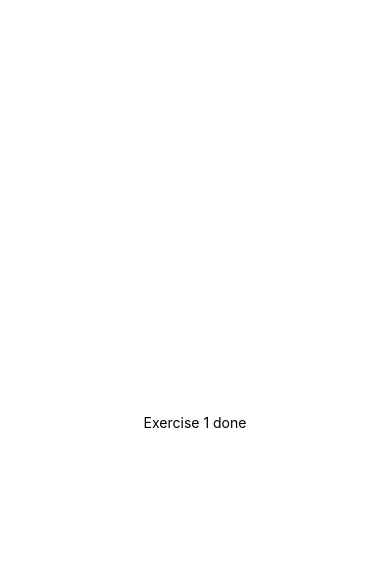
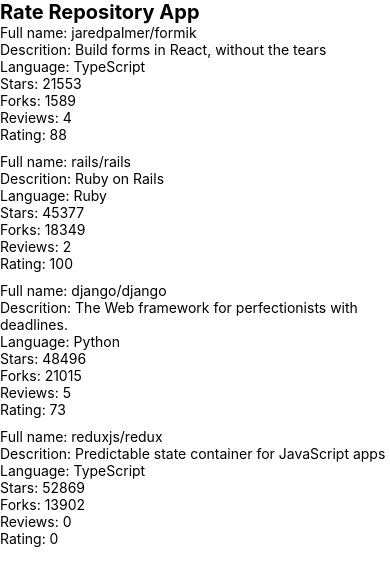
Before and after one commit to jipeso/rate-repository-app, a React Native app: screen / in a window 390 px wide. Shown: the top 586 px of the page. Built offline with nearby package versions, Linux system fonts and the light colour scheme.

Commit message:
exercise 10.3

```diff
--- a/App.js
+++ b/App.js
@@ -1,20 +1,7 @@
-import { StatusBar } from "expo-status-bar";
-import { StyleSheet, Text, View } from "react-native";
+import Main from "./src/components/Main";
 
-export default function App() {
-  return (
-    <View style={styles.container}>
-      <Text>Exercise 1 done</Text>
-      <StatusBar style="auto" />
-    </View>
-  );
-}
+const App = () => {
+  return <Main />;
+};
 
-const styles = StyleSheet.create({
-  container: {
-    flex: 1,
-    backgroundColor: "#fff",
-    alignItems: "center",
-    justifyContent: "center",
-  },
-});
+export default App;
--- a/package.json
+++ b/package.json
@@ -13,6 +13,7 @@
   "dependencies": {
     "@expo/metro-runtime": "~6.1.2",
     "expo": "~54.0.29",
+    "expo-constants": "^18.0.12",
     "expo-status-bar": "~3.0.9",
     "react": "19.1.0",
     "react-dom": "19.1.0",
--- /dev/null
+++ b/src/components/Main.jsx
@@ -0,0 +1,28 @@
+import Constants from "expo-constants";
+import { Text, StyleSheet, View } from "react-native";
+
+import RepositoryList from "./RepositoryList";
+import { repositories } from "../data/repositories";
+
+const styles = StyleSheet.create({
+  container: {
+    marginTop: Constants.statusBarHeight,
+    flexGrow: 1,
+    flexShrink: 1,
+  },
+  title: {
+    fontSize: 20,
+    fontWeight: "bold",
+  },
+});
+
+const Main = () => {
+  return (
+    <View style={styles.container}>
+      <Text style={styles.title}>Rate Repository App</Text>
+      <RepositoryList repositories={repositories} />
+    </View>
+  );
+};
+
+export default Main;
--- /dev/null
+++ b/src/components/RepositoryItem.jsx
@@ -0,0 +1,23 @@
+import { Text } from "react-native";
+
+const RepositoryItem = ({ item }) => {
+  return (
+    <Text>
+      Full name: {item.fullName}
+      {"\n"}
+      Descrition: {item.description}
+      {"\n"}
+      Language: {item.language}
+      {"\n"}
+      Stars: {item.stargazersCount}
+      {"\n"}
+      Forks: {item.forksCount}
+      {"\n"}
+      Reviews: {item.reviewCount}
+      {"\n"}
+      Rating: {item.ratingAverage}
+    </Text>
+  );
+};
+
+export default RepositoryItem;
--- /dev/null
+++ b/src/components/RepositoryList.jsx
@@ -0,0 +1,26 @@
+import { FlatList, View, StyleSheet } from "react-native";
+import RepositoryItem from "./RepositoryItem";
+
+const styles = StyleSheet.create({
+  separator: {
+    height: 10,
+  },
+});
+
+const ItemSeparator = () => <View style={styles.separator} />;
+
+const renderItem = ({ item }) => {
+  return <RepositoryItem item={item} />;
+};
+
+const RepositoryList = ({ repositories }) => {
+  return (
+    <FlatList
+      data={repositories}
+      ItemSeparatorComponent={ItemSeparator}
+      renderItem={renderItem}
+    />
+  );
+};
+
+export default RepositoryList;
--- /dev/null
+++ b/src/data/repositories.js
@@ -0,0 +1,46 @@
+export const repositories = [
+  {
+    id: "jaredpalmer.formik",
+    fullName: "jaredpalmer/formik",
+    description: "Build forms in React, without the tears",
+    language: "TypeScript",
+    forksCount: 1589,
+    stargazersCount: 21553,
+    ratingAverage: 88,
+    reviewCount: 4,
+    ownerAvatarUrl: "https://avatars2.githubusercontent.com/u/4060187?v=4",
+  },
+  {
+    id: "rails.rails",
+    fullName: "rails/rails",
+    description: "Ruby on Rails",
+    language: "Ruby",
+    forksCount: 18349,
+    stargazersCount: 45377,
+    ratingAverage: 100,
+    reviewCount: 2,
+    ownerAvatarUrl: "https://avatars1.githubusercontent.com/u/4223?v=4",
+  },
+  {
+    id: "django.django",
+    fullName: "django/django",
+    description: "The Web framework for perfectionists with deadlines.",
+    language: "Python",
+    forksCount: 21015,
+    stargazersCount: 48496,
+    ratingAverage: 73,
+    reviewCount: 5,
+    ownerAvatarUrl: "https://avatars2.githubusercontent.com/u/27804?v=4",
+  },
+  {
+    id: "reduxjs.redux",
+    fullName: "reduxjs/redux",
+    description: "Predictable state container for JavaScript apps",
+    language: "TypeScript",
+    forksCount: 13902,
+    stargazersCount: 52869,
+    ratingAverage: 0,
+    reviewCount: 0,
+    ownerAvatarUrl: "https://avatars3.githubusercontent.com/u/13142323?v=4",
+  },
+];
```
Also changed, not shown: 1 other file (tests, documents, lock files or other folders).
